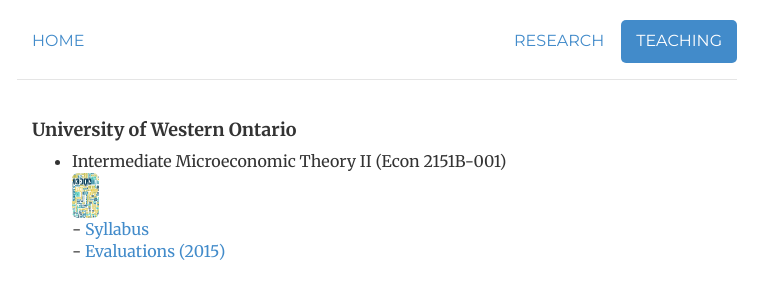
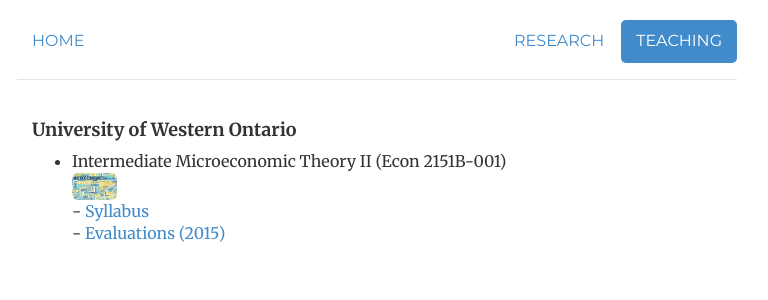
Before and after one commit to morihiroaki/morihiroaki.github.io, a Jekyll site: the page built from teaching.html, in a window 1280 px wide. Shown: the top 300 px of the page, without its empty margins (263-1031 px from the left). Built offline with Jekyll 4.4.1, drawn with Linux system fonts in a browser that asks for light colours.

Commit message:
Update teaching.html

```diff
--- a/teaching.html
+++ b/teaching.html
@@ -9,7 +9,7 @@
   <h4>University of Western Ontario</h4>
 <ul style="list-style-type:disc">
   <li>Intermediate Microeconomic Theory II (Econ 2151B-001)</li>
-      	<img  class="img-rounded" alt="Hiro Mori" src="files/micro_image.jpg" height="45" width="27">
+      	<img  class="img-rounded" alt="Hiro Mori" src="files/micro_image.jpg" height="27" width="45">
     <dd>- <a target="_blank" href="/files/2151_2015S_syllabus.pdf" title="Syllabus">Syllabus</a></dd>
     <dd>- <a target="_blank" href="/files/2151_2015S_evaluation.pdf" title="Evaluations">Evaluations (2015)</a></dd>
 </ul>
```
